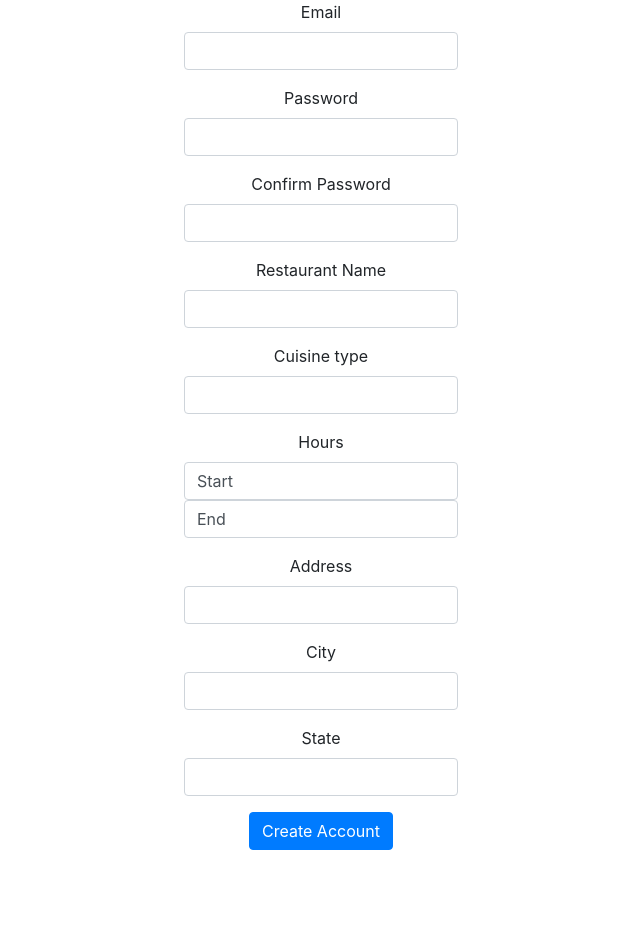
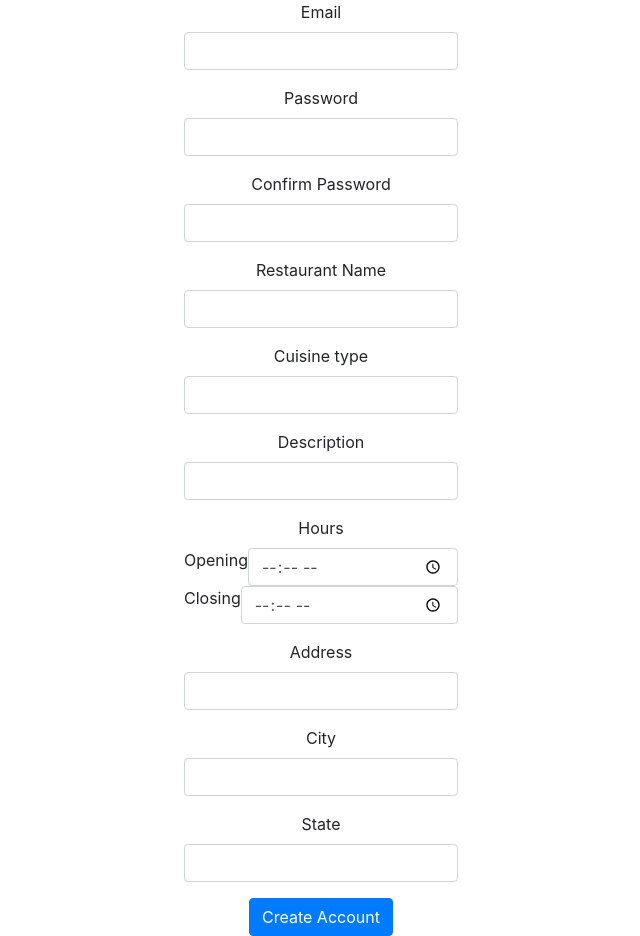
Before and after one commit to julioahurtado/Truck-d, a React (Create React App) app in the folder UI-Files/: page /vendor/signup in a window 1280 px wide. Shown: the whole page, without its empty margins (319-959 px from the left). Before the commit the page ends 850 px from the top, so only its background shows below. Built offline with nearby package versions, Linux system fonts and the light colour scheme.

Commit message:
time and description

```diff
--- a/UI-Files/src/modules/Vendor/components/VendorSignUp.tsx
+++ b/UI-Files/src/modules/Vendor/components/VendorSignUp.tsx
@@ -18,6 +18,8 @@ interface VendorSignUpProps {
     passwordConfirmField: any;
     restaurantField: any;
     cuisineField: any;
+    descriptionField: any;
+    phoneNumberField: any;
     addressField: any;
     cityField: any;
     stateField: any;
@@ -36,12 +38,21 @@ export class SignUp extends React.Component<VendorSignUpProps, VendorSignUpState
             passwordConfirmField: React.createRef(),
             restaurantField: React.createRef(),
             cuisineField: React.createRef(),
+            descriptionField: React.createRef(),
+            phoneNumberField: React.createRef(),
             addressField: React.createRef(),
             cityField: React.createRef(),
             stateField: React.createRef(),
             beginHoursField: React.createRef(),
             endHoursField: React.createRef()
         }
+    }
+
+    translateTime(timeStr: String): Number {
+        let hours = parseInt(timeStr.substring(0,2)) * 100;
+        let mins = parseInt(timeStr.substring(3))
+        let time = (hours + mins);
+        return time;
     }
 
     // Initiates user sign-up on form submission
@@ -51,8 +62,9 @@ export class SignUp extends React.Component<VendorSignUpProps, VendorSignUpState
             password: this.state.passwordField.current.value,
             restaurant: this.state.restaurantField.current.value,
             cuisine: this.state.cuisineField.current.value,
-            location: this.state.locationField.current.value
+            location: 'this.state.locationField.current.value'
         }
+
 
         // Make sure password and confirmation fields match
         if (form.password !== this.state.passwordConfirmField.current.value) {
@@ -60,7 +72,7 @@ export class SignUp extends React.Component<VendorSignUpProps, VendorSignUpState
             return false
         }
 
-        this.props.signUp(form)
+        // this.props.signUp(form)
         return true;
     }
 
@@ -102,16 +114,32 @@ export class SignUp extends React.Component<VendorSignUpProps, VendorSignUpState
                             <Form.Control ref={this.state.cuisineField} type="text">
                             </Form.Control>
                         </Form.Group>
+                        <Form.Group controlId='formDescription' >
+                            <Form.Label>
+                                Description
+                            </Form.Label>
+                            <Form.Control ref={this.state.descriptionField} type="textarea">
+                            </Form.Control>
+                        </Form.Group>
                         <Form.Group controlId='formBeginHours'>
                             <Form.Label>
                                 Hours
                             </Form.Label>
-                            <Form.Control ref={this.state.cuisineField} type="text" defaultValue='Start'>
-                            </Form.Control>
-                            <Form.Control ref={this.state.cuisineField} type="text" defaultValue='End'>
-                            </Form.Control>
+                            <div style={{display: 'flex'}}>
+                                <Form.Label>
+                                    Opening
+                                </Form.Label>
+                                <Form.Control ref={this.state.beginHoursField} type="time">
+                                </Form.Control>
+                            </div>
+                            <div style={{display: 'flex'}}>
+                                <Form.Label>
+                                    Closing
+                                </Form.Label>
+                                <Form.Control ref={this.state.endHoursField} type="time">
+                                </Form.Control>
+                            </div>
                         </Form.Group>
-
                         <Form.Group controlId='formAddress'>
                             <Form.Label>
                                 Address
```
